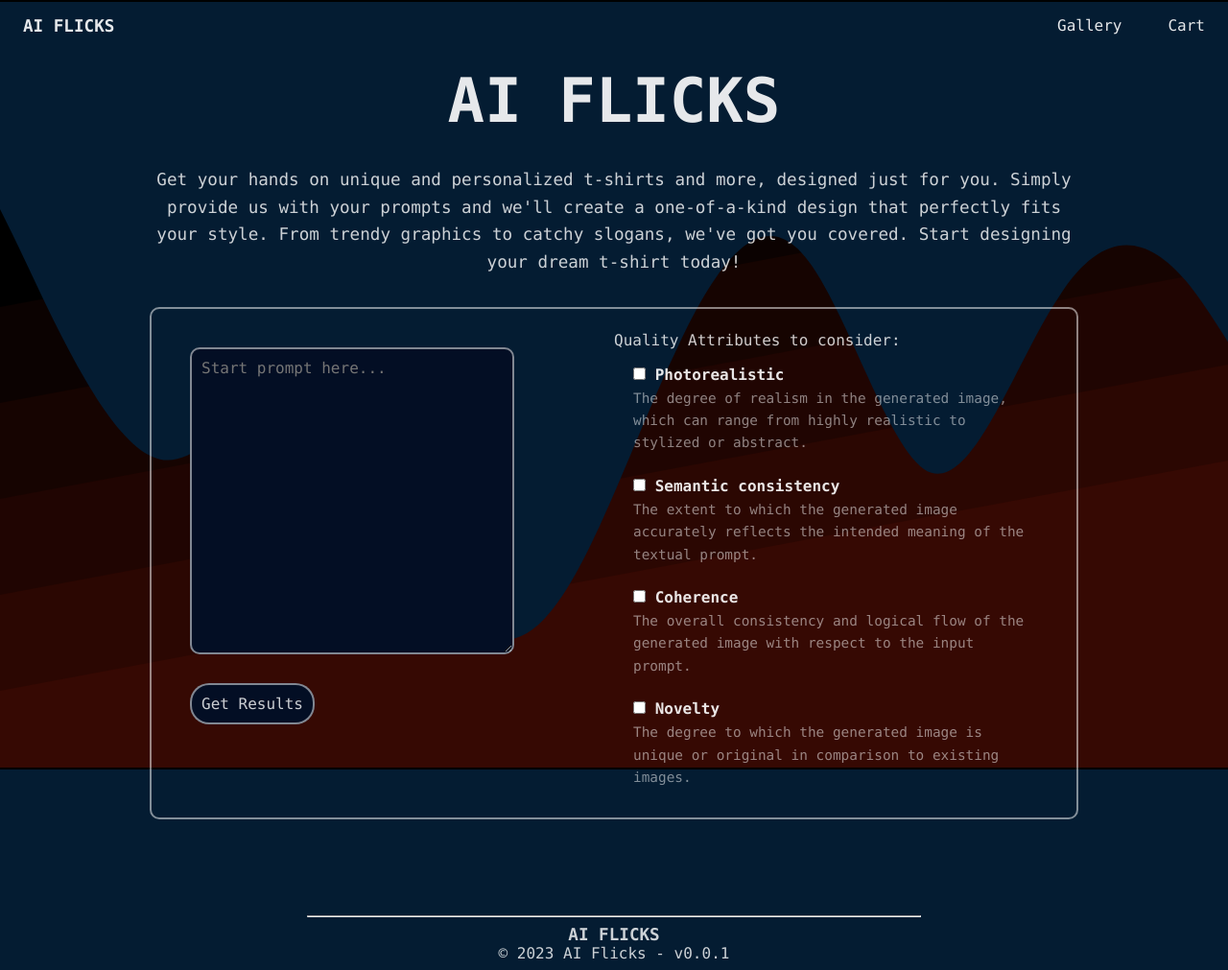
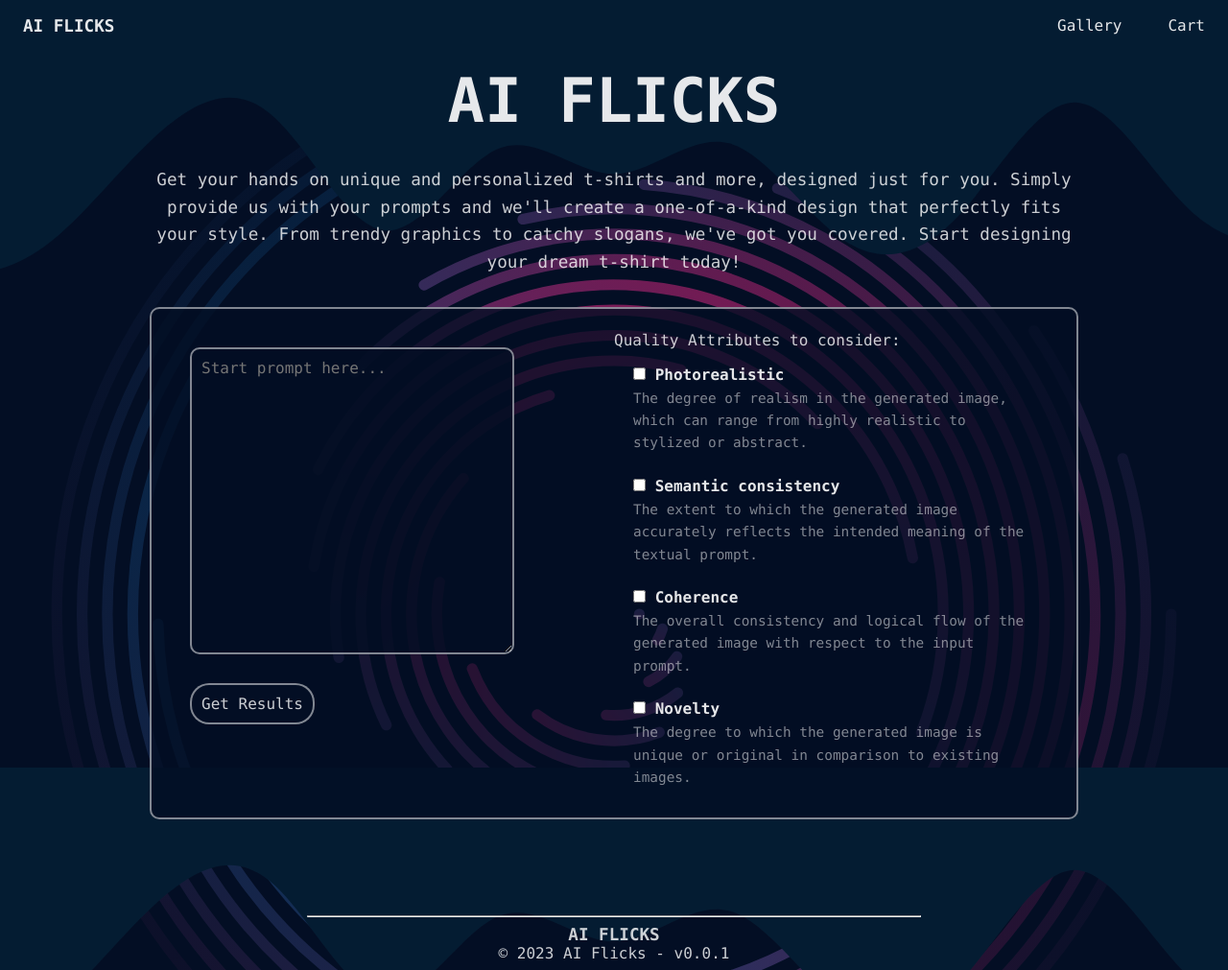
Before and after one commit to jamespeirano/AiFlicks, a Flask app: page / in a window 1280 px wide. Shown: the whole page at 96% size. Run offline with Flask 3, Linux system fonts and the light colour scheme.

Commit message:
updated UI

```diff
--- a/app/static/style.css
+++ b/app/static/style.css
@@ -2,7 +2,8 @@
 :root {
     --body-font: Jetbrains Mono,ui-monospace,SFMono-Regular,Menlo,Monaco,Consolas,Liberation Mono,Courier New,monospace;
     --bg-color: #030e24;
-    --bg-image: url(images/wave.svg), url(images/lines.svg);
+    --bg-color-opacity: rgba(3, 14, 36, 0.8);
+    --bg-image: url(images/wave.svg), url(images/whirl.svg);
     --header-color: rgba(255, 255, 255, 0.9);
     --text-color: rgba(255, 255, 255, 0.8);
     --subtext-color: rgba(255, 255, 255, 0.5);
@@ -18,6 +19,7 @@ html, body {
     background-image: var(--bg-image);
     background-attachment: fixed;
     background-size: cover;
+
     height: 100%;
 }
 
@@ -109,6 +111,7 @@ li {
     color: var(--text-color);
     border: 2px solid var(--border-color);
     border-radius: 10px;
+    background-color: var(--bg-color-opacity);
 }
 .prompt .row {
     display: flex;
@@ -129,7 +132,7 @@ li {
     font-size: 1rem;
     font-family: var(--body-font);
     color: var(--text-color);
-    background-color: var(--bg-color);
+    background-color: var(--bg-color-opacity);
 }
 .prompt .column1 textarea[type="text"] {
     width: 80%;
@@ -293,7 +296,7 @@ li {
 
 /* Payment -- start */
 .modal {
-    background: var(--bg-color);
+    background: var(--bg-color-opacity);
     border-radius: 26px;
     max-width: 500px;
     position: fixed;
```
Also changed, not shown: app/static/images/lines.svg (deleted), app/static/images/wave.svg, app/static/images/whirl.svg (added).
